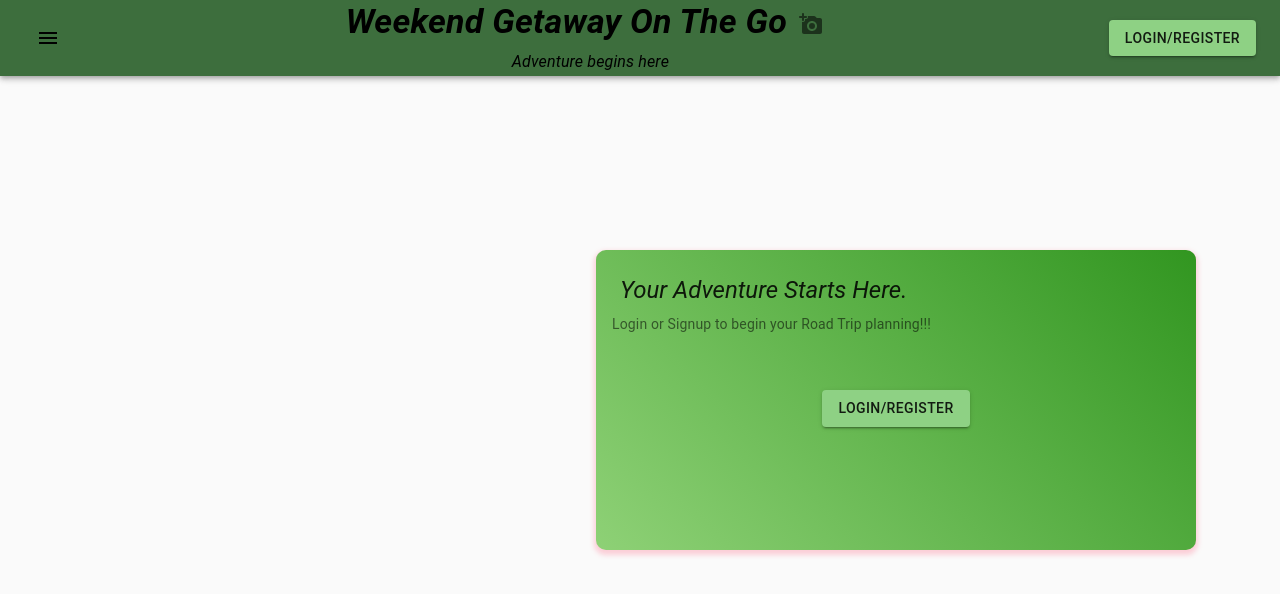
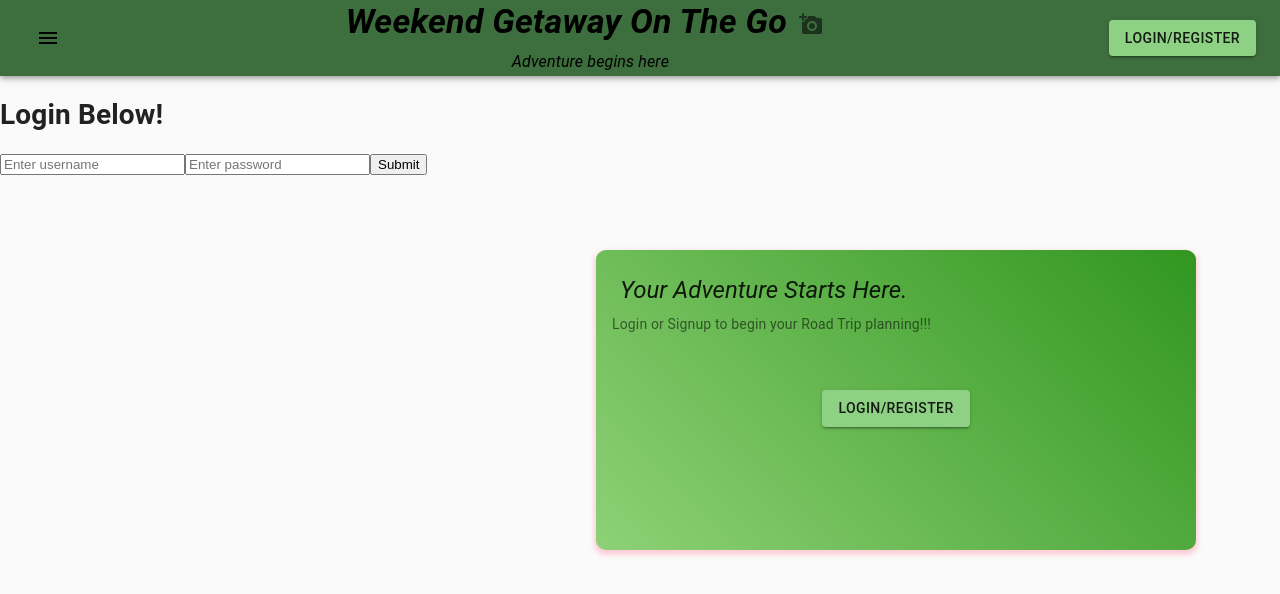
Before and after one commit to sajpanchal/Capstone-Project-Front-End, a React (Create React App) app: page / in a window 1280 px wide. Shown: the top 594 px of the page. Built offline with nearby package versions, Linux system fonts and the light colour scheme.

Commit message:
Merged PR 83: moved the login component to the home page
moved the login component to the home page

```diff
--- a/src/components/Login.js
+++ b/src/components/Login.js
@@ -1,8 +1,9 @@
 import React, { Component } from "react";
 import axios from "axios";
 import API_BASE_URL from "../helper/base-url";
+import { Route, withRouter } from "react-router-dom";
 
-export default class Login extends Component {
+class Login extends Component {
   constructor(props) {
     super(props);
     this.state = {
@@ -79,3 +80,5 @@ export default class Login extends Component {
     );
   }
 }
+
+export default withRouter(Login);
--- a/src/pages/Home.js
+++ b/src/pages/Home.js
@@ -3,6 +3,7 @@ import styled from "styled-components";
 import { Grid } from "@material-ui/core";
 import Popup from "../components/Popup";
 import Navbar from "../components/Navbar";
+import Login from "../components/Login";
 // import Auth from "../components/Auth.js";
 import SigninAndSignout from "../components/SigninAndSignout";
 import HomePageCard from "../components/HomePageCard";
@@ -12,6 +13,7 @@ const Home = () => {
     <>
       <Navbar />
       <HomePageCard />
+      <Login />
       {/* <Auth /> */}
     </>
   );
```
